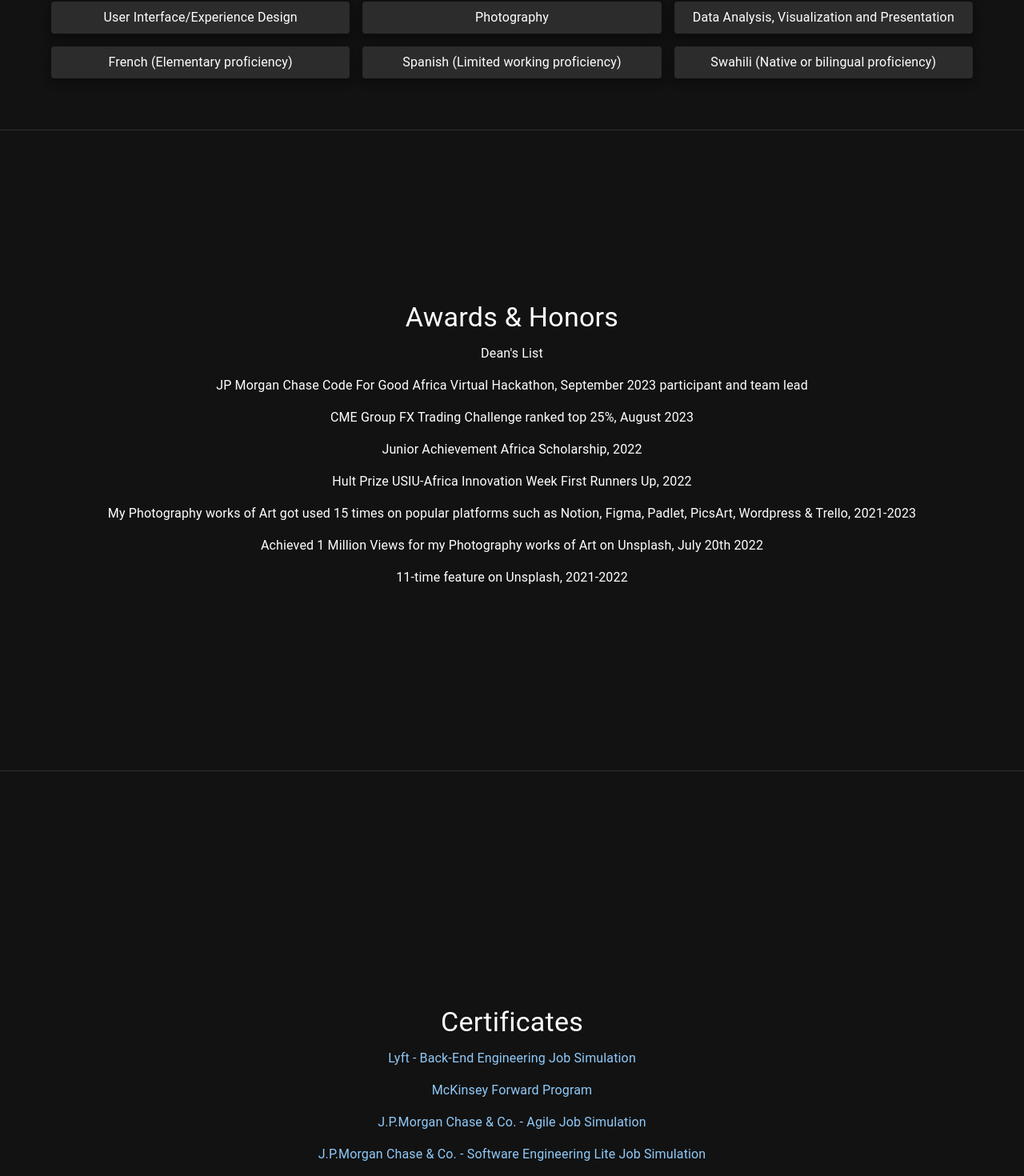
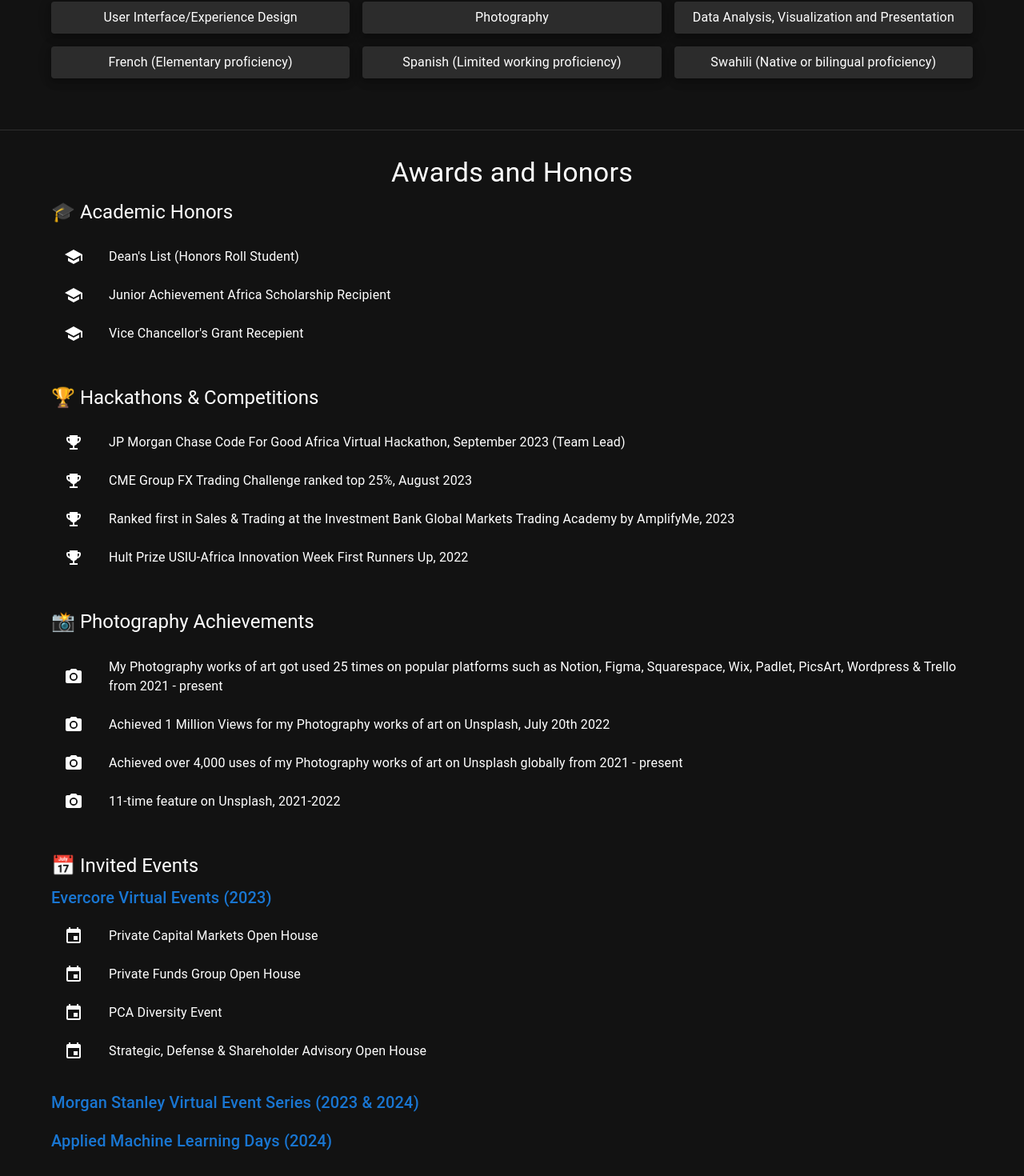
Before and after one commit to olivernjeru/olivernjeru.github.io, a React (Create React App) app: page / in a window 1280 px wide. Shown: the part 4429-5899 px from the top of the page at 80% size. Built offline with nearby package versions, Linux system fonts and the light colour scheme.

Commit message:
create awardsObject
categorized awards and honors

improve user interface of Awards.js

```diff
--- a/src/components/Awards.js
+++ b/src/components/Awards.js
@@ -1,40 +1,113 @@
 import React from 'react';
-import { Typography, Box } from '@mui/material';
-import { awards } from './dataStores/Awards';
+import { Typography, Box, Container, Grid, List, ListItem, ListItemIcon, ListItemText } from "@mui/material";
+import SchoolIcon from "@mui/icons-material/School";
+import EmojiEventsIcon from "@mui/icons-material/EmojiEvents";
+import CameraAltIcon from "@mui/icons-material/CameraAlt";
+import EventIcon from "@mui/icons-material/Event";
+import { categorizedAwards } from './dataStores/AwardsObject';
 
 const Awards = () => {
   return (
     <Box
       id="awards"
       sx={{
-        minHeight: '100vh', // Ensure the box covers the full viewport height
-        display: 'flex', // Flexbox layout
-        flexDirection: 'column', // Stack elements vertically
-        justifyContent: 'center', // Center elements vertically
-        alignItems: 'center', // Center elements horizontally
-        padding: { xs: '1rem', sm: '2rem' }, // Responsive padding based on screen size
-        overflowY: 'auto', // Enable scrolling if content overflows
-        backgroundColor: 'background.default', // Dark mode-compatible background
-        color: 'text.primary', // Dark mode-compatible text color
+        minHeight: "100vh",
+        display: "flex",
+        flexDirection: "column",
+        justifyContent: "flex-start",
+        padding: { xs: "1rem", sm: "2rem" },
+        overflowY: "auto",
       }}
     >
-      <Typography variant="h4" align="center" gutterBottom>
-        Awards & Honors
-      </Typography>
-      {awards.map((award, index) => (
-        <Typography
-          key={index}
-          variant="body1"
-          paragraph
-          align="center"
-          sx={{
-            maxWidth: '90%', // Limit the width for better readability on mobile
-            fontSize: { xs: '0.875rem', sm: '1rem' }, // Adjust font size for smaller screens
-          }}
-        >
-          {award}
+      <Container>
+        <Typography variant="h4" align="center" gutterBottom>
+          Awards and Honors
         </Typography>
-      ))}
+
+        {/* Academic Honors */}
+        <Box sx={{ marginBottom: "2rem" }}>
+          <Typography variant="h5" gutterBottom>
+            🎓 Academic Honors
+          </Typography>
+          <List>
+            {categorizedAwards.academicHonors.map((honor, index) => (
+              <ListItem key={index}>
+                <ListItemIcon>
+                  <SchoolIcon />
+                </ListItemIcon>
+                <ListItemText primary={honor} />
+              </ListItem>
+            ))}
+          </List>
+        </Box>
+
+        {/* Hackathons & Competitions */}
+        <Box sx={{ marginBottom: "2rem" }}>
+          <Typography variant="h5" gutterBottom>
+            🏆 Hackathons & Competitions
+          </Typography>
+          <List>
+            {categorizedAwards.hackathonsCompetitions.map((competition, index) => (
+              <ListItem key={index}>
+                <ListItemIcon>
+                  <EmojiEventsIcon />
+                </ListItemIcon>
+                <ListItemText primary={competition} />
+              </ListItem>
+            ))}
+          </List>
+        </Box>
+
+        {/* Photography Achievements */}
+        <Box sx={{ marginBottom: "2rem" }}>
+          <Typography variant="h5" gutterBottom>
+            📸 Photography Achievements
+          </Typography>
+          <List>
+            {categorizedAwards.photographyAchievements.map((achievement, index) => (
+              <ListItem key={index}>
+                <ListItemIcon>
+                  <CameraAltIcon />
+                </ListItemIcon>
+                <ListItemText primary={achievement} />
+              </ListItem>
+            ))}
+          </List>
+        </Box>
+
+        {/* Invited Events */}
+        <Box>
+          <Typography variant="h5" gutterBottom>
+            📅 Invited Events
+          </Typography>
+          {categorizedAwards.invitedEvents.map((event, index) => (
+            <Box key={index} sx={{ marginBottom: "1rem" }}>
+              <Typography
+                variant="h6"
+                component="a"
+                href={event.link}
+                target="_blank"
+                rel="noopener noreferrer"
+                sx={{ textDecoration: "none", color: "#1976d2" }}
+              >
+                {event.name}
+              </Typography>
+              {event.details.length > 0 && (
+                <List>
+                  {event.details.map((detail, detailIndex) => (
+                    <ListItem key={detailIndex}>
+                      <ListItemIcon>
+                        <EventIcon />
+                      </ListItemIcon>
+                      <ListItemText primary={detail} />
+                    </ListItem>
+                  ))}
+                </List>
+              )}
+            </Box>
+          ))}
+        </Box>
+      </Container>
     </Box>
   );
 };
--- a/src/components/dataStores/Awards.js
+++ /dev/null
@@ -1,12 +0,0 @@
-const awards = [
-    "Dean's List",
-    "JP Morgan Chase Code For Good Africa Virtual Hackathon, September 2023 participant and team lead",
-    "CME Group FX Trading Challenge ranked top 25%, August 2023",
-    "Junior Achievement Africa Scholarship, 2022",
-    "Hult Prize USIU-Africa Innovation Week First Runners Up, 2022",
-    "My Photography works of Art got used 15 times on popular platforms such as Notion, Figma, Padlet, PicsArt, Wordpress & Trello, 2021-2023",
-    "Achieved 1 Million Views for my Photography works of Art on Unsplash, July 20th 2022",
-    "11-time feature on Unsplash, 2021-2022"
-];
-
-export { awards };
--- /dev/null
+++ b/src/components/dataStores/AwardsObject.js
@@ -0,0 +1,41 @@
+export const categorizedAwards = {
+    academicHonors: [
+        "Dean's List (Honors Roll Student)",
+        "Junior Achievement Africa Scholarship Recipient",
+        "Vice Chancellor's Grant Recepient",
+    ],
+    hackathonsCompetitions: [
+        "JP Morgan Chase Code For Good Africa Virtual Hackathon, September 2023 (Team Lead)",
+        "CME Group FX Trading Challenge ranked top 25%, August 2023",
+        "Ranked first in Sales & Trading at the Investment Bank Global Markets Trading Academy by AmplifyMe, 2023",
+        "Hult Prize USIU-Africa Innovation Week First Runners Up, 2022",
+    ],
+    photographyAchievements: [
+        "My Photography works of art got used 25 times on popular platforms such as Notion, Figma, Squarespace, Wix, Padlet, PicsArt, Wordpress & Trello from 2021 - present",
+        "Achieved 1 Million Views for my Photography works of art on Unsplash, July 20th 2022",
+        "Achieved over 4,000 uses of my Photography works of art on Unsplash globally from 2021 - present",
+        "11-time feature on Unsplash, 2021-2022",
+    ],
+    invitedEvents: [
+        {
+            name: "Evercore Virtual Events (2023)",
+            link: "https://www.evercore.com",
+            details: [
+                "Private Capital Markets Open House",
+                "Private Funds Group Open House",
+                "PCA Diversity Event",
+                "Strategic, Defense & Shareholder Advisory Open House",
+            ],
+        },
+        {
+            name: "Morgan Stanley Virtual Event Series (2023 & 2024)",
+            link: "https://www.morganstanley.com",
+            details: [],
+        },
+        {
+            name: "Applied Machine Learning Days (2024)",
+            link: "https://appliedmldays.org",
+            details: [],
+        },
+    ],
+};
```
